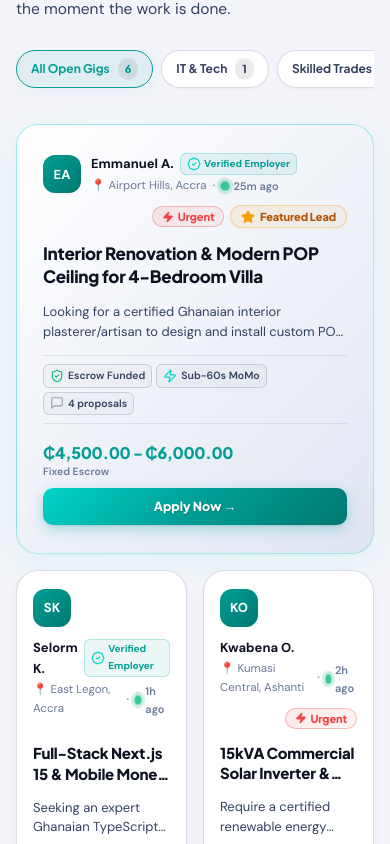
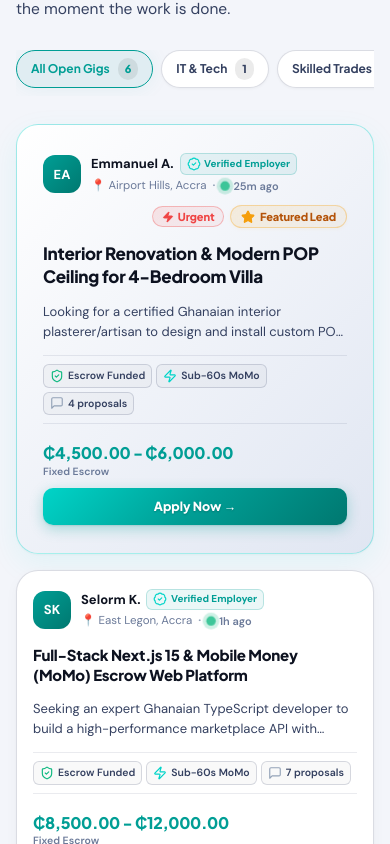
Before and after one commit to JoeVardyGC/GigGhana, a Next.js app: page / in a window 390 px wide. Shown: the part 3840-4684 px from the top of the page. Built offline with nearby package versions, Linux system fonts and the light colour scheme.

Commit message:
fix(mobile): force single-column job cards — removed duplicate 2-col override at line 3244

```diff
--- a/app/globals.css
+++ b/app/globals.css
@@ -3242,7 +3242,7 @@ html, body {
     gap: 16px;
   }
   .ljf-grid {
-    grid-template-columns: repeat(2, 1fr);
+    grid-template-columns: 1fr;
     gap: 16px;
   }
   .how-grid, .badge-tiers {
```
